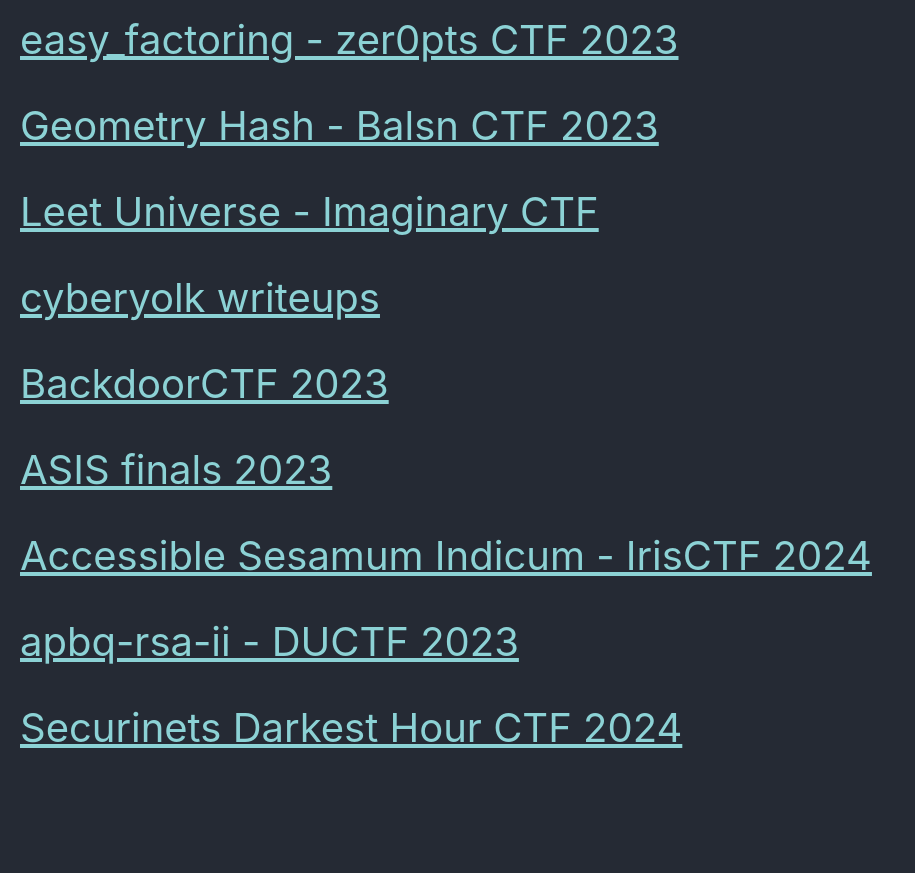
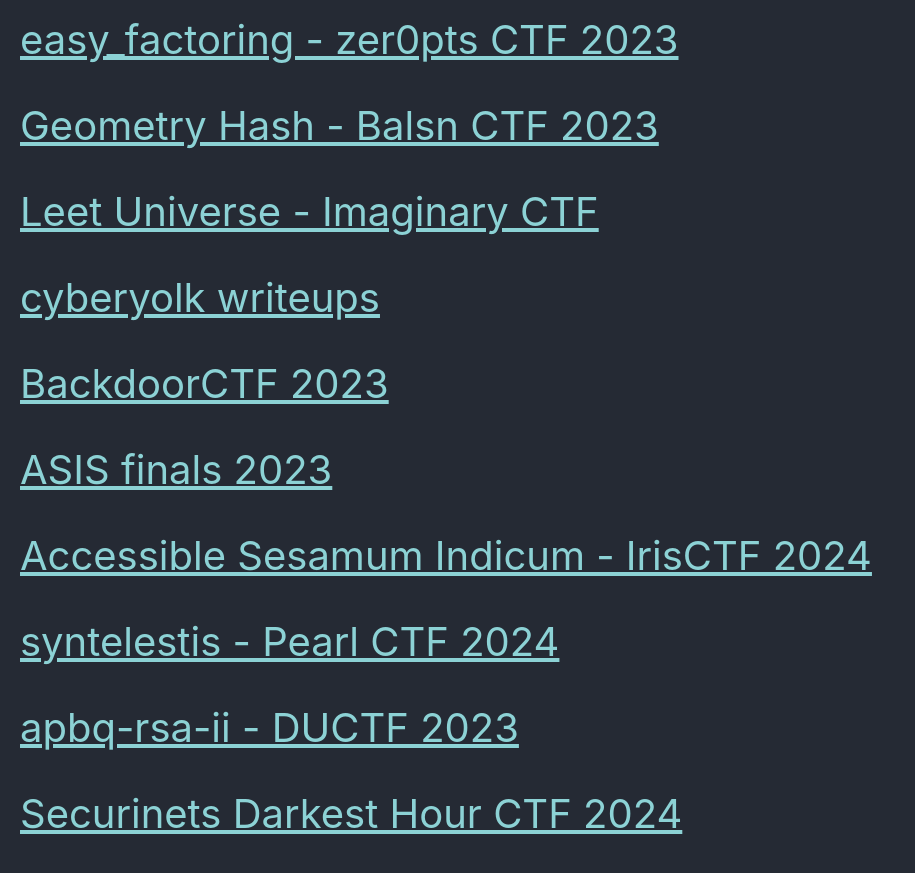
Before and after one commit to Connor-McCartney/Connor-McCartney.github.io, a Jekyll site: the page built from _pages/cryptography/other/other.md, in a window 1280 px wide and 900 px high, scrolled down 968 px. Shown: the top 873 px of the window, without its empty margins (0-915 px from the left). Built offline with Jekyll 4.4.1, drawn with Linux system fonts in a browser that asks for light colours; cached includes are drawn as plain includes; before the commit the page ends 1782 px from its top, so only the background shows below that.

Commit message:
Update other.md

```diff
--- a/_pages/cryptography/other/other.md
+++ b/_pages/cryptography/other/other.md
@@ -53,6 +53,9 @@ title: Other
 <span style="font-size:2em;">   [Accessible Sesamum Indicum - IrisCTF 2024](/cryptography/other/Accessible-Sesamum-Indicum-IrisCTF-2024) </span> <br>
 
 
+<span style="font-size:2em;">   [syntelestis - Pearl CTF 2024](/cryptography/other/syntelestis-Pearl-CTF-2024) </span> <br>
+
+
 <span style="font-size:2em;">   [apbq-rsa-ii - DUCTF 2023](/cryptography/other/apbq-rsa-ii-DUCTF-2023) </span> <br>
 
 
```
